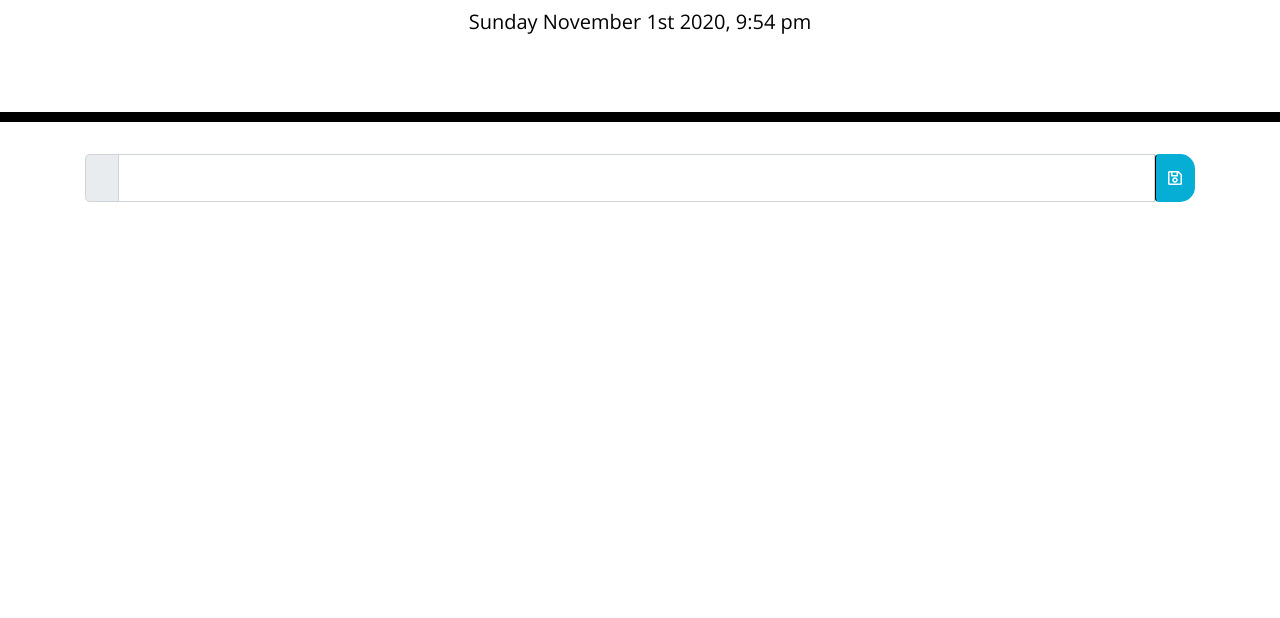
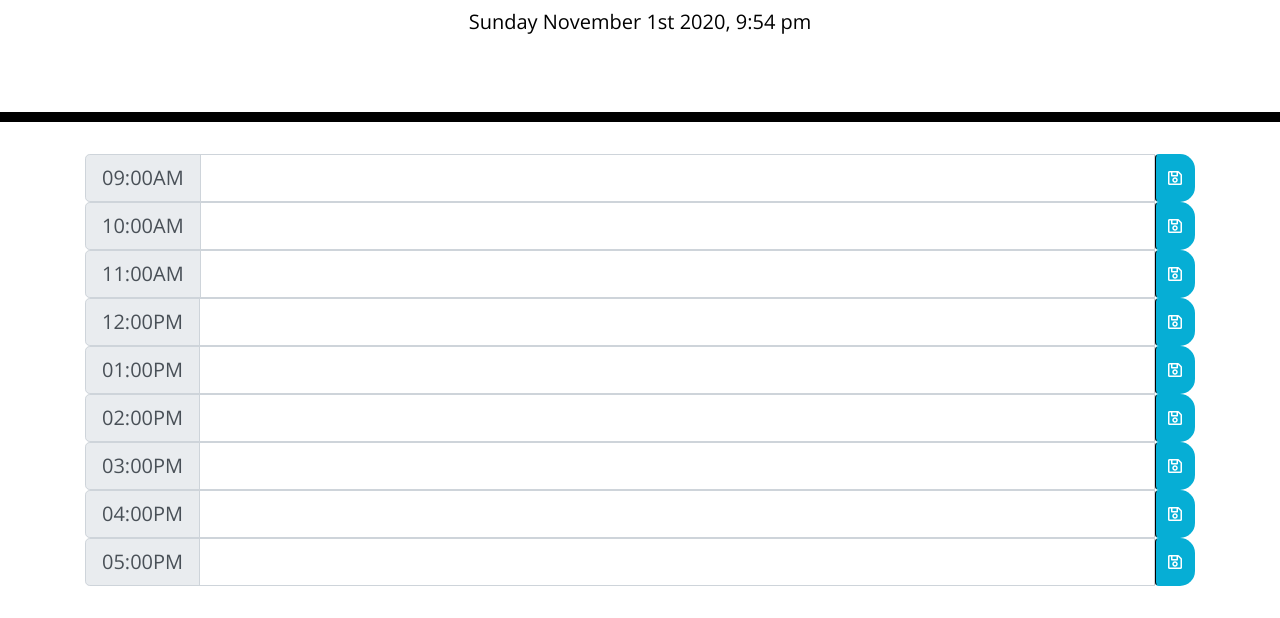
Before and after one commit to nsuroghon/Daily-Planner, a plain HTML site: page index.html in a window 1280 px wide. Shown: the part 182-800 px from the top of the page. Drawn offline with nearby package versions, Linux system fonts and the light colour scheme.

Commit message:
added hourly slots

```diff
--- a/index.html
+++ b/index.html
@@ -29,17 +29,122 @@
       <p id="currentDay" class="lead"></p>
     </header>
     <div class="container">
-      <!-- Timeblocks go here -->
-    <div class="input-group input-group-lg" data-hour="9">
+      <!-- Left block w/time -->
+      <div class="input-group input-group-lg" data-hour="9">
         <div class="input-group-prepend">
-            <!-- Added time-block class -->
-            <span class="input-group-text time-block block1"></span>
+            <span class="input-group-text time-block block1">09:00AM</span>
         </div>
+        <!-- Task -->
         <input type="text" class="form-control form9" aria-label="Large">
-        <!-- <input class="btn saveBtn" type="submit" value="Save"> -->
+        <!-- Save button -->
         <button class="btn saveBtn"><i class="far fa-save"></i></button>
-        <!-- Use Favacon for save icon-->
+      </div>
     </div>
+
+    <!-- Repeat 10AM TO 5PM: WORKDAY-->
+
+    <div class="container">
+      <!-- Left block w/time -->
+      <div class="input-group input-group-lg" data-hour="9">
+        <div class="input-group-prepend">
+            <span class="input-group-text time-block block1">10:00AM</span>
+        </div>
+        <!-- Task -->
+        <input type="text" class="form-control form9" aria-label="Large">
+        <!-- Save button -->
+        <button class="btn saveBtn"><i class="far fa-save"></i></button>
+      </div>
+    </div>
+
+    <div class="container">
+      <!-- Left block w/time -->
+      <div class="input-group input-group-lg" data-hour="9">
+        <div class="input-group-prepend">
+            <span class="input-group-text time-block block1">11:00AM</span>
+        </div>
+        <!-- Task -->
+        <input type="text" class="form-control form9" aria-label="Large">
+        <!-- Save button -->
+        <button class="btn saveBtn"><i class="far fa-save"></i></button>
+      </div>
+    </div>
+
+    <div class="container">
+      <!-- Left block w/time -->
+      <div class="input-group input-group-lg" data-hour="9">
+        <div class="input-group-prepend">
+            <span class="input-group-text time-block block1">12:00PM</span>
+        </div>
+        <!-- Task -->
+        <input type="text" class="form-control form9" aria-label="Large">
+        <!-- Save button -->
+        <button class="btn saveBtn"><i class="far fa-save"></i></button>
+      </div>
+    </div>
+
+    <div class="container">
+      <!-- Left block w/time -->
+      <div class="input-group input-group-lg" data-hour="9">
+        <div class="input-group-prepend">
+            <span class="input-group-text time-block block1">01:00PM</span>
+        </div>
+        <!-- Task -->
+        <input type="text" class="form-control form9" aria-label="Large">
+        <!-- Save button -->
+        <button class="btn saveBtn"><i class="far fa-save"></i></button>
+      </div>
+    </div>
+
+    <div class="container">
+      <!-- Left block w/time -->
+      <div class="input-group input-group-lg" data-hour="9">
+        <div class="input-group-prepend">
+            <span class="input-group-text time-block block1">02:00PM</span>
+        </div>
+        <!-- Task -->
+        <input type="text" class="form-control form9" aria-label="Large">
+        <!-- Save button -->
+        <button class="btn saveBtn"><i class="far fa-save"></i></button>
+      </div>
+    </div>
+
+    <div class="container">
+      <!-- Left block w/time -->
+      <div class="input-group input-group-lg" data-hour="9">
+        <div class="input-group-prepend">
+            <span class="input-group-text time-block block1">03:00PM</span>
+        </div>
+        <!-- Task -->
+        <input type="text" class="form-control form9" aria-label="Large">
+        <!-- Save button -->
+        <button class="btn saveBtn"><i class="far fa-save"></i></button>
+      </div>
+    </div>
+
+    <div class="container">
+      <!-- Left block w/time -->
+      <div class="input-group input-group-lg" data-hour="9">
+        <div class="input-group-prepend">
+            <span class="input-group-text time-block block1">04:00PM</span>
+        </div>
+        <!-- Task -->
+        <input type="text" class="form-control form9" aria-label="Large">
+        <!-- Save button -->
+        <button class="btn saveBtn"><i class="far fa-save"></i></button>
+      </div>
+    </div>
+
+    <div class="container">
+      <!-- Left block w/time -->
+      <div class="input-group input-group-lg" data-hour="9">
+        <div class="input-group-prepend">
+            <span class="input-group-text time-block block1">05:00PM</span>
+        </div>
+        <!-- Task -->
+        <input type="text" class="form-control form9" aria-label="Large">
+        <!-- Save button -->
+        <button class="btn saveBtn"><i class="far fa-save"></i></button>
+      </div>
     </div>
 
     <script src="https://cdnjs.cloudflare.com/ajax/libs/jquery/3.2.1/jquery.min.js"></script>
```
Also changed, not shown: Develop/style.css (line endings or trailing spaces).
